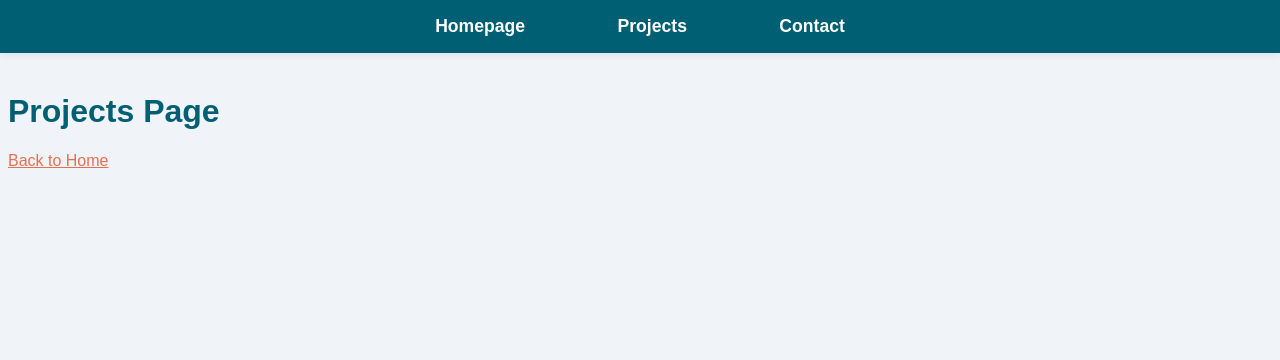
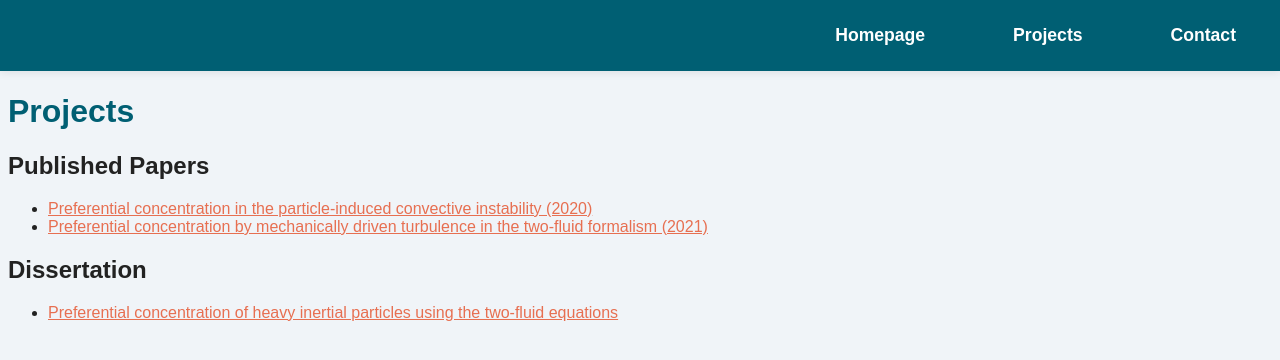
Before and after one commit to snasab1/jhu_software_concepts, a Flask app: page /projects/ in a window 1280 px wide. Shown: the top 360 px of the page. Run offline with Flask 3, Linux system fonts and the light colour scheme.

Commit message:
Fixed visiting links and reformatted toolbar. Added links to projects.

```diff
--- a/module_1/static/style.css
+++ b/module_1/static/style.css
@@ -7,19 +7,19 @@ h1 {
     color: #005f73;
 }
 
-
-
 /* Toolbar styles */
 .navbar {
     background: #005f73;
     padding: 1em 0;
-    text-align: center;
     width: 100%;
     position: fixed;
     top: 0;
     left: 0;
     z-index: 1000;
     box-shadow: 0 2px 8px rgba(0,0,0,0.08);
+    display: flex;
+    justify-content: flex-end; /* Shifts links to the right */
+    align-items: center;
 }
 
 /* General link styles for all links on the page */
@@ -35,10 +35,6 @@ a:focus {
 }
 a:active {
     color: #222;
-}
-
-a:visited {
-    color: hsl(318, 100%, 75%);
 }
 
 .nav-link {
@@ -66,6 +62,14 @@ a:visited {
 .nav-link:active {
     background: #94d2bd;
     color: #222;
+}
+
+a:visited {
+    color: hsl(318, 100%, 75%);
+}
+
+body a:visited {
+    color: hsl(318, 100%, 75%);
 }
 
 /* Change color after link is visited */
--- a/module_1/templates/projects.html
+++ b/module_1/templates/projects.html
@@ -6,11 +6,22 @@
 </head>
 <body>
     <nav class="navbar">
-        <a href="/" class="nav-link">Homepage</a>
-        <a href="/projects/" class="nav-link">Projects</a>
-        <a href="/contact/" class="nav-link">Contact</a>
+        <a href="/" class="nav-link {% if request.path == '/' %}active{% endif %}">Homepage</a>
+        <a href="/projects/" class="nav-link {% if request.path == '/projects/' %}active{% endif %}">Projects</a>
+        <a href="/contact/" class="nav-link {% if request.path == '/contact/' %}active{% endif %}">Contact</a>
     </nav>
-    <h1>Projects Page</h1>
-    <a href="/">Back to Home</a>
+    <div class="content">
+        <h1>Projects</h1>
+        <h2>Published Papers</h2>
+        <ul>
+            <li><a href="https://journals.aps.org/prfluids/abstract/10.1103/PhysRevFluids.5.114308" target="_blank">Preferential concentration in the particle-induced convective instability (2020)</a></li>
+            <li><a href="https://journals.aps.org/prfluids/abstract/10.1103/PhysRevFluids.6.104303" target="_blank">Preferential concentration by mechanically driven turbulence in the two-fluid formalism (2021)</a></li>
+        </ul>
+        <h2>Dissertation</h2>
+        <ul>
+            <li><a href="https://escholarship.org/uc/item/7p42x8gq" target="_blank">Preferential concentration of heavy inertial particles using the two-fluid equations
+</a></li>
+        </ul>
+    </div>
 </body>
 </html>
```
Also changed, not shown: module_1/templates/contact.html (+14 -1 lines), module_1/templates/index.html (+11 -5 lines).
